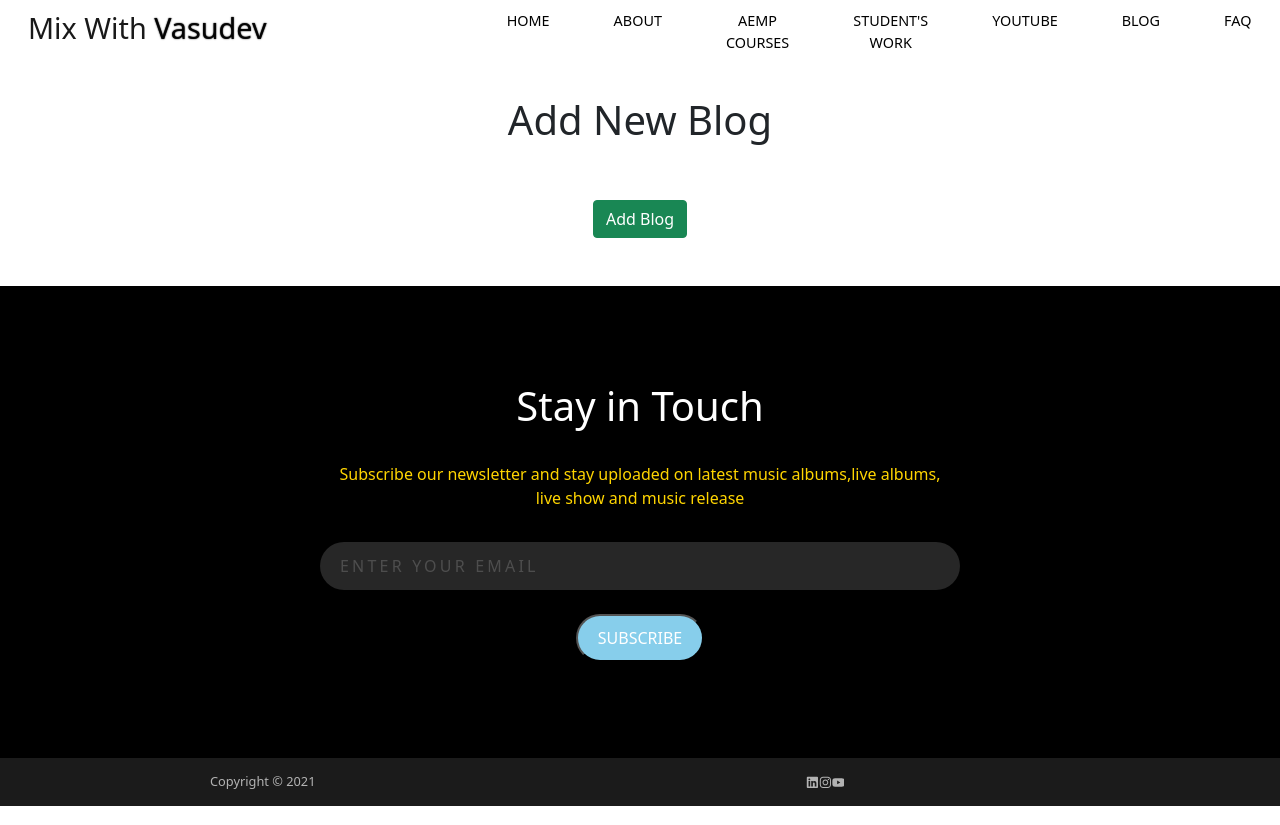
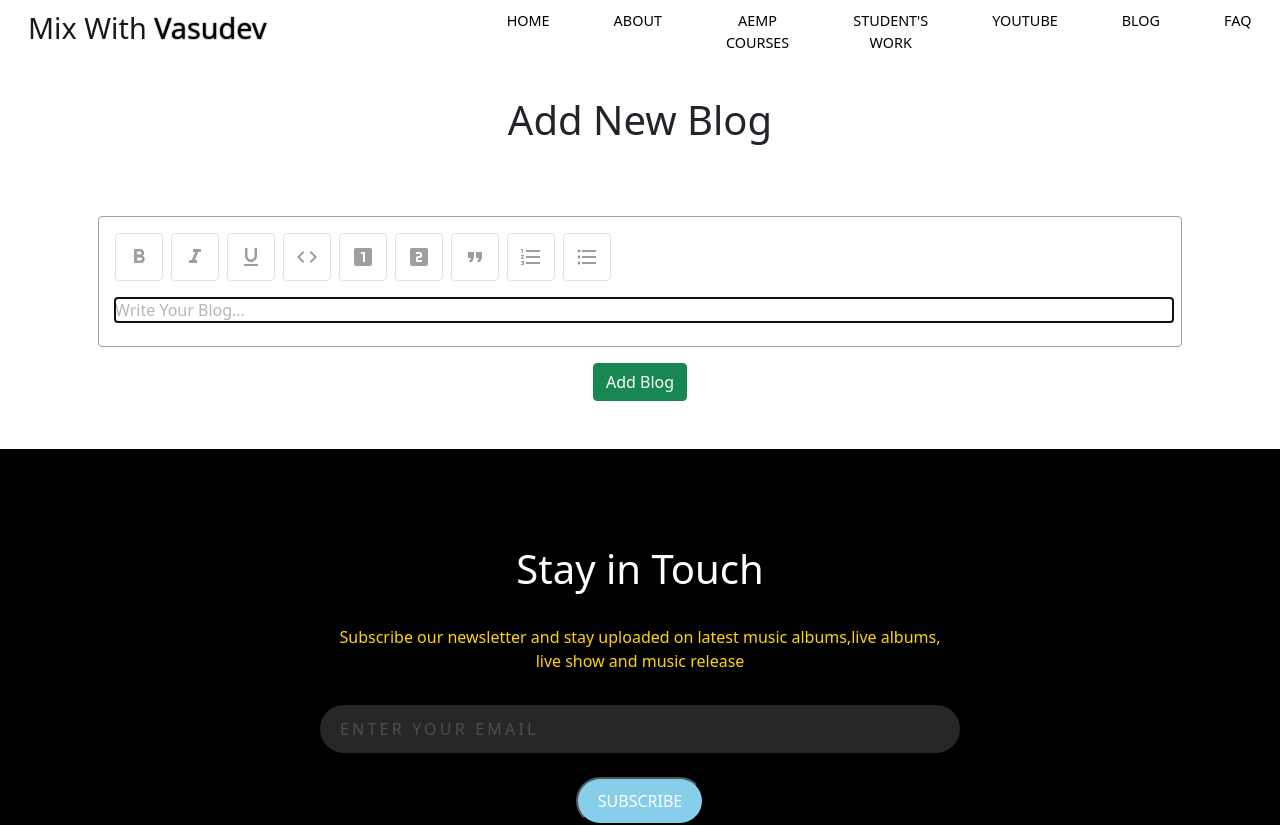
Before and after one commit to mixwithvasudevm/PortfolioSite, a React (Create React App) app in the folder client/: page /blogs/add in a window 1280 px wide. Shown: the top 825 px of the page. Built offline with nearby package versions, Linux system fonts and the light colour scheme.

Commit message:
add rich-text-editor

```diff
--- a/client/src/components/Form.jsx
+++ b/client/src/components/Form.jsx
@@ -2,6 +2,7 @@ import React, { Component ,useMemo,useState} from "react";
 import { Button, Container, Row, Col } from "reactstrap";
 import {createEditor} from 'slate';
 import {Slate, Editable, withReact} from 'slate-react';
+import FormApp from "./FormApp";
 
 const BlogForm =()=>{
     const editor=useMemo(() => withReact(createEditor()), [])
@@ -38,7 +39,7 @@ class Form extends Component {
           </Row>
 
 <Row>
-  {BlogForm}
+<FormApp />
 </Row>
 
 
--- /dev/null
+++ b/client/src/components/FormApp.js
@@ -0,0 +1,27 @@
+import React, { useState } from "react";
+
+import RichEditor from "./RichEditor";
+// import ReadOnly from "./ReadOnly";
+//by importing more we can add title and pics also
+
+const FormApp = () => {
+  const [input, setInput] = useState(initialValue);
+  console.log(JSON.stringify(input));
+  return (
+    <div>
+      <RichEditor value={input} setValue={setInput} />
+      {/* <ReadOnly initialValue={initialValue} /> */}
+    </div>
+  );
+};
+
+export default FormApp;
+
+const initialValue = [
+  {
+    type: "paragraph",
+    children: [
+      { text: "" },
+    ]
+  },
+];
--- /dev/null
+++ b/client/src/components/ReadOnly.js
@@ -0,0 +1,25 @@
+import React, { useMemo, useCallback } from "react";
+import { createEditor } from "slate";
+import { Slate, Editable, withReact } from "slate-react";
+import Box from "@material-ui/core/Box";
+
+import { Element, Leaf } from "./RichEditor";
+
+const ReadOnly = ({ initialValue }) => {
+  const renderElement = useCallback(props => <Element {...props} />, []);
+  const renderLeaf = useCallback(props => <Leaf {...props} />, []);
+  const editor = useMemo(() => withReact(createEditor()), []);
+  return (
+    <Box p={1} m={2}>
+      <Slate editor={editor} value={initialValue}>
+        <Editable
+          readOnly
+          renderElement={renderElement}
+          renderLeaf={renderLeaf}
+        />
+      </Slate>
+    </Box>
+  );
+};
+
+export default ReadOnly;
--- /dev/null
+++ b/client/src/components/RichEditor.js
@@ -0,0 +1,234 @@
+import React, { useCallback, useMemo } from "react";
+import isHotkey from "is-hotkey";
+import { Editable, withReact, Slate, useSlate } from "slate-react";
+import { createEditor, Editor, Transforms } from "slate";
+import { withHistory } from "slate-history";
+
+import Box from "@material-ui/core/Box";
+import FormatBoldIcon from "@material-ui/icons/FormatBold";
+import FormatItalicIcon from "@material-ui/icons/FormatItalic";
+import FormatUnderlinedIcon from "@material-ui/icons/FormatUnderlined";
+import CodeIcon from "@material-ui/icons/Code";
+import LooksOneIcon from "@material-ui/icons/LooksOne";
+import LooksTwoIcon from "@material-ui/icons/LooksTwo";
+import FormatQuoteIcon from "@material-ui/icons/FormatQuote";
+import FormatListNumberedIcon from "@material-ui/icons/FormatListNumbered";
+import FormatListBulletedIcon from "@material-ui/icons/FormatListBulleted";
+import ToggleButton from "@material-ui/lab/ToggleButton";
+import Divider from "@material-ui/core/Divider";
+
+const HOTKEYS = {
+  "mod+b": "bold",
+  "mod+i": "italic",
+  "mod+u": "underline",
+  "mod+`": "code"
+};
+
+const RichEditor = ({ value, setValue }) => {
+  const renderElement = useCallback(props => <Element {...props} />, []);
+  const renderLeaf = useCallback(props => <Leaf {...props} />, []);
+  const editor = useMemo(() => withHistory(withReact(createEditor())), []);
+
+  return (
+    <Box p={1} m={2} border={1} borderColor="grey.500" borderRadius={4}>
+      <Slate
+        editor={editor}
+        value={value}
+        onChange={value => {
+          setValue(value);
+        }}
+      >
+        <Toolbar>
+          <MarkButton format="bold">
+            <FormatBoldIcon />
+          </MarkButton>
+          <MarkButton format="italic">
+            <FormatItalicIcon />
+          </MarkButton>
+          <MarkButton format="underline">
+            <FormatUnderlinedIcon />
+          </MarkButton>
+          <MarkButton format="code">
+            <CodeIcon />
+          </MarkButton>
+          <BlockButton format="heading-one">
+            <LooksOneIcon />
+          </BlockButton>
+          <BlockButton format="heading-two">
+            <LooksTwoIcon />
+          </BlockButton>
+          <BlockButton format="block-quote">
+            <FormatQuoteIcon />
+          </BlockButton>
+          <BlockButton format="numbered-list">
+            <FormatListNumberedIcon />
+          </BlockButton>
+          <BlockButton format="bulleted-list">
+            <FormatListBulletedIcon />
+          </BlockButton>
+        </Toolbar>
+        <Box pl={1}>
+          <Editable
+            renderElement={renderElement}
+            renderLeaf={renderLeaf}
+            placeholder="Write Your Blog…"
+            spellCheck
+            autoFocus
+            onKeyDown={event => {
+              for (const hotkey in HOTKEYS) {
+                if (isHotkey(hotkey, event)) {
+                  event.preventDefault();
+                  const mark = HOTKEYS[hotkey];
+                  toggleMark(editor, mark);
+                }
+              }
+            }}
+          />
+        </Box>
+      </Slate>
+    </Box>
+  );
+};
+
+export const Element = ({ attributes, children, element }) => {
+  switch (element.type) {
+    case "block-quote":
+      return <blockquote {...attributes}>{children}</blockquote>;
+    case "bulleted-list":
+      return <ul {...attributes}>{children}</ul>;
+    case "heading-one":
+      return <h1 {...attributes}>{children}</h1>;
+    case "heading-two":
+      return <h2 {...attributes}>{children}</h2>;
+    case "list-item":
+      return <li {...attributes}>{children}</li>;
+    case "numbered-list":
+      return <ol {...attributes}>{children}</ol>;
+    default:
+      return <p {...attributes}>{children}</p>;
+  }
+};
+
+export const Leaf = ({ attributes, children, leaf }) => {
+  if (leaf.bold) {
+    children = <strong>{children}</strong>;
+  }
+
+  if (leaf.code) {
+    children = <code>{children}</code>;
+  }
+
+  if (leaf.italic) {
+    children = <em>{children}</em>;
+  }
+
+  if (leaf.underline) {
+    children = <u>{children}</u>;
+  }
+
+  return <span {...attributes}>{children}</span>;
+};
+
+const BlockButton = ({ format, children }) => {
+  const editor = useSlate();
+  return (
+    <Box ml={1} mt={1}>
+      <ToggleButton
+        value={format}
+        selected={isBlockActive(editor, format)}
+        onMouseDown={event => {
+          event.preventDefault();
+          toggleBlock(editor, format);
+        }}
+        style={{ lineHeight: 1 }}
+      >
+        {children}
+      </ToggleButton>
+    </Box>
+  );
+};
+
+const MarkButton = ({ format, children }) => {
+  const editor = useSlate();
+  return (
+    <Box ml={1} mt={1}>
+      <ToggleButton
+        value={format}
+        selected={isMarkActive(editor, format)}
+        onMouseDown={event => {
+          event.preventDefault();
+          toggleMark(editor, format);
+        }}
+        style={{ lineHeight: 1 }}
+      >
+        {children}
+      </ToggleButton>
+    </Box>
+  );
+};
+
+const Menu = React.forwardRef(({ children, ...props }, ref) => (
+  <>
+    <Box
+      display="flex"
+      direction="row"
+      justify="flex-start"
+      alignItems="center"
+      flexWrap="wrap"
+    >
+      {children}
+    </Box>
+    <Box pt={2}>
+      <Divider variant="middle" />
+    </Box>
+  </>
+));
+
+const Toolbar = React.forwardRef(({ className, ...props }, ref) => (
+  <Menu {...props} ref={ref} />
+));
+
+const LIST_TYPES = ["numbered-list", "bulleted-list"];
+
+const isBlockActive = (editor, format) => {
+  const [match] = Editor.nodes(editor, {
+    match: n => n.type === format
+  });
+  return !!match;
+};
+
+const isMarkActive = (editor, format) => {
+  const marks = Editor.marks(editor);
+  return marks ? marks[format] === true : false;
+};
+
+const toggleBlock = (editor, format) => {
+  const isActive = isBlockActive(editor, format);
+  const isList = LIST_TYPES.includes(format);
+
+  Transforms.unwrapNodes(editor, {
+    match: n => LIST_TYPES.includes(n.type),
+    split: true
+  });
+
+  Transforms.setNodes(editor, {
+    type: isActive ? "paragraph" : isList ? "list-item" : format
+  });
+
+  if (!isActive && isList) {
+    const block = { type: format, children: [] };
+    Transforms.wrapNodes(editor, block);
+  }
+};
+
+const toggleMark = (editor, format) => {
+  const isActive = isMarkActive(editor, format);
+
+  if (isActive) {
+    Editor.removeMark(editor, format);
+  } else {
+    Editor.addMark(editor, format, true);
+  }
+};
+
+export default RichEditor;
```
Also changed, not shown: client/package.json (+6 -1 lines), 1 other file (tests, documents, lock files or other folders).
